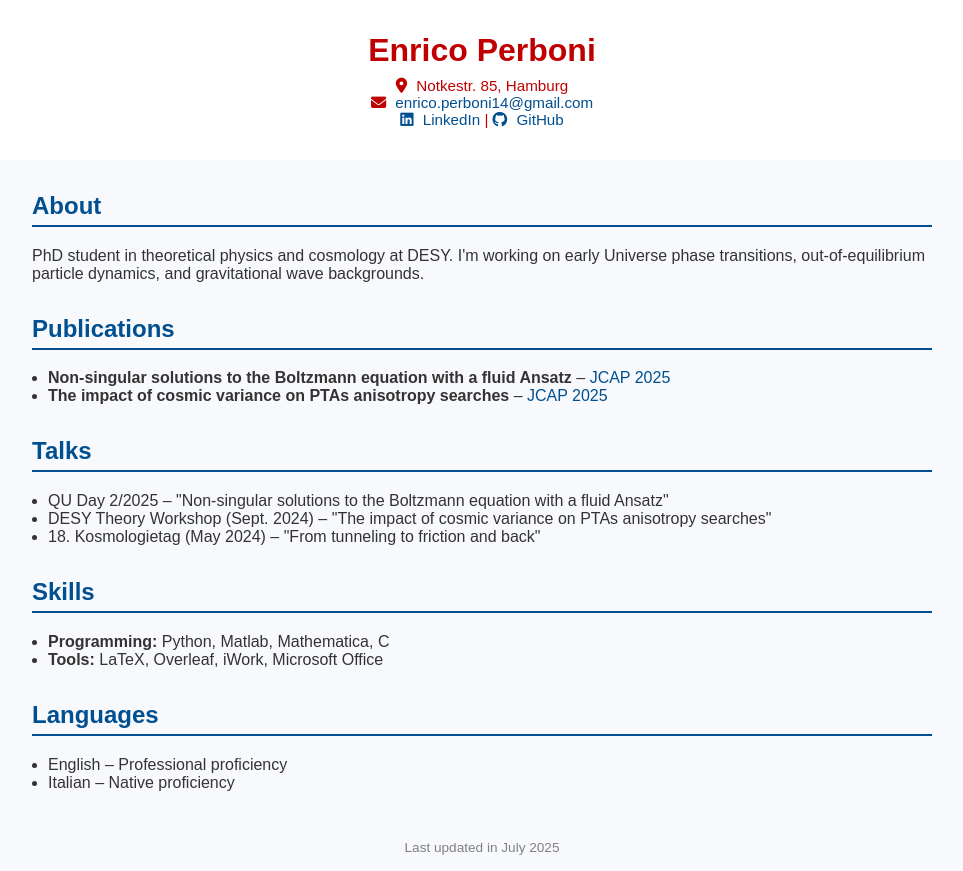
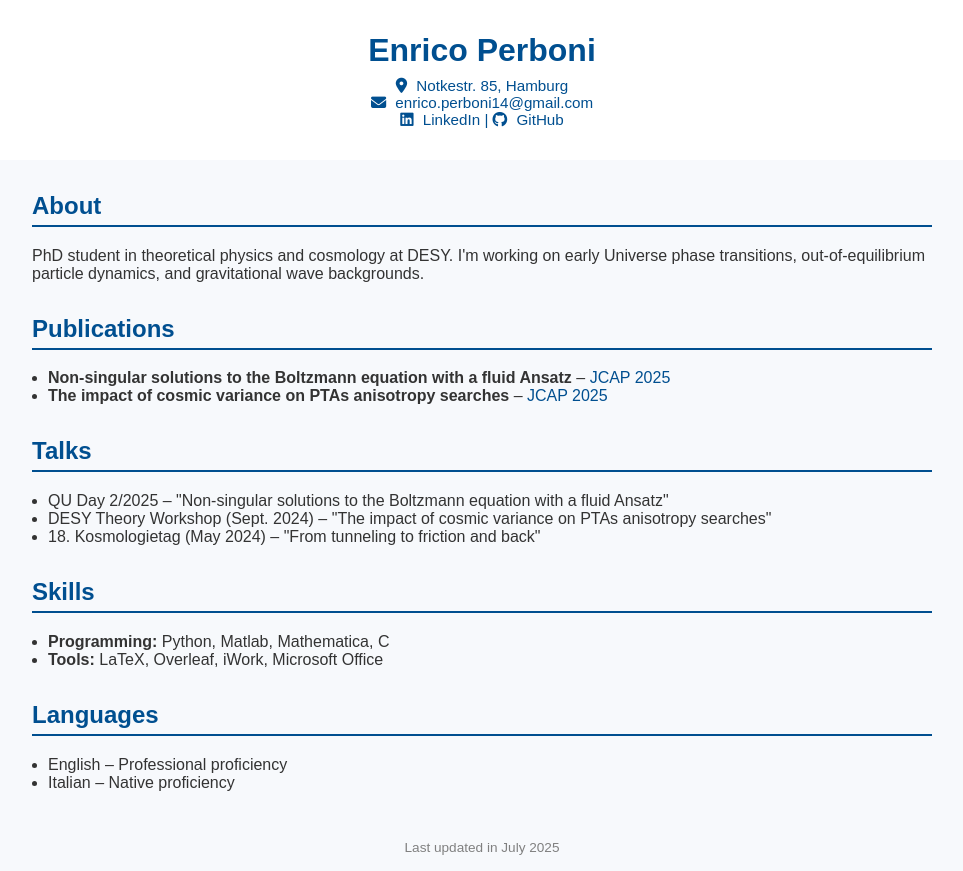
Before and after one commit to enricoperboni4/enricoperboni4.github.io, a plain HTML site: page index.html in a window 1280 px wide. Shown: the whole page, without its empty margins (158-1121 px from the left). Drawn offline with Linux system fonts and the light colour scheme.

Commit message:
Update index.html

```diff
--- a/index.html
+++ b/index.html
@@ -15,7 +15,7 @@
     }
     header {
       background-color: white;
-      color: #c00000;
+      color: #004f90;
       padding: 2rem;
       text-align: center;
     }
```
